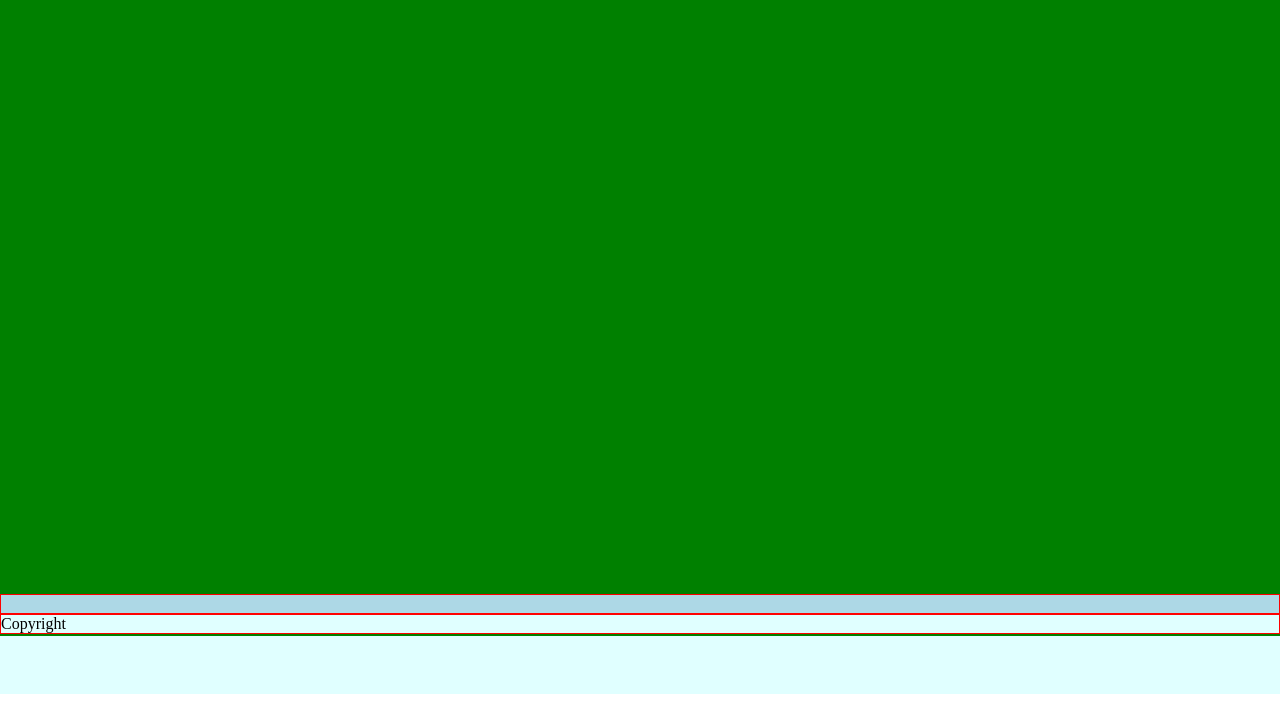
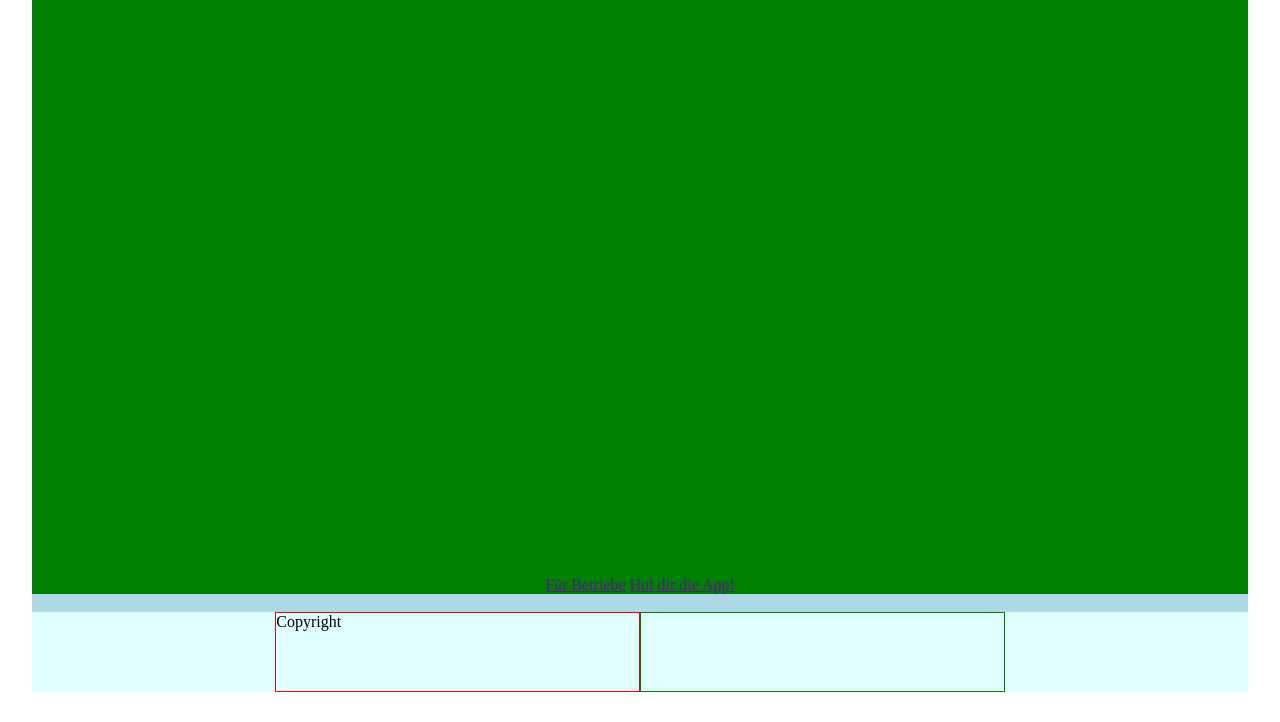
Before and after one commit to IU-Webprogrammierung/webprogrammierung-tmze-28, a plain HTML site: page index.html in a window 1280 px wide. Shown: the part 126-848 px from the top of the page. Before the commit the page ends 820 px from the top, so only its background shows below. Drawn offline with Linux system fonts and the light colour scheme.

Commit message:
header geflext für buttons später

```diff
--- a/css/style.css
+++ b/css/style.css
@@ -2,6 +2,10 @@
     box-sizing: border-box;
     margin: 0;
     padding: 0;
+}
+
+body{
+    padding: 0 2.5%;
 }
 
 /*Navigation Part*/
@@ -32,10 +36,17 @@ nav ul a{
 header{
     background-color: green;
     height: 80vh;
+    display: flex;
+    flex-direction: column;
+    align-items:center;
+    justify-content: flex-end;
 }
+
+.btn
 /*Main Part */
 main{
     border: 1px solid red;
+
 }
 
 section{
@@ -45,11 +56,16 @@ section{
 footer{
     background-color: lightcyan;
     height: 10vh;
+    display: flex;
+    justify-content: center;
+    margin-bottom: 2.5%;
 }
 .copyright{
     border: 1px solid red;
+    width: 30%;
 }
 
 .icons{
     border: 1px solid green;
+    width: 30%;
 }
```
